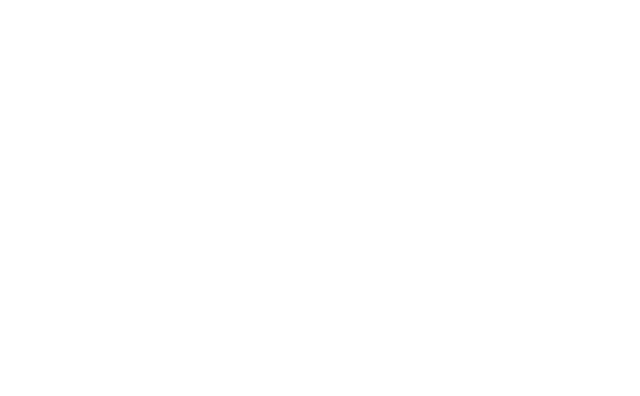
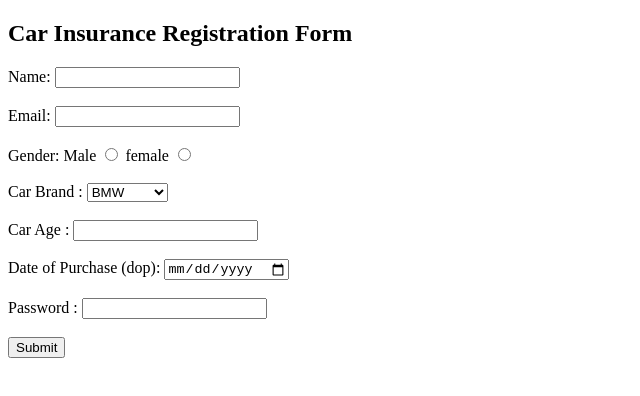
Before and after one commit to acciojob/car-insurance-form-dahalerohit, a website: page main.html in a window 1280 px wide. Shown: the whole page, without its empty margins (0-640 px from the left). Drawn offline with Linux system fonts and the light colour scheme.

Commit message:
created a submission

```diff
--- a/main.html
+++ b/main.html
@@ -1,16 +1,51 @@
 <!DOCTYPE html>
+<html lang="en">
+<head>
+    <meta charset="UTF-8">
+    <meta name="viewport" content="width=device-width, initial-scale=1.0">
+    <title>Car Insrance Registration Form</title>
 
-<html>
+</head>
+<body>
+	<header>
+		<h2>Car Insurance Registration Form </h2>
+	</header>
+    <form action="" method="post">
+	<label for="name"> Name: </label>
+	<input type="text" id="name" name="name" required><br><br>
 
-<head>
-	<link rel="stylesheet" href="styles.css">
-</head>
+	<label for="email"> Email: </label>
+	<input type="email" id="email" name="email" required><br><br>
 
-<body>
-	<!-- the entire body must be written by student -->
-    <script type="text/javascript" src="./script.js">
-</script>
+	<label for="gender"> Gender:</label>
+	<label for="male"> Male</label>
+	<input type="radio" id="male" name="male" required>
+	<lable for="female">female</lable>
+	<input type="radio" id="female" name="female" required><br><br>
 
+	<label for="cars"> Car Brand : </label>
+	<select id="cars" name="cars" >
+		<option value="BMW"> BMW </option>
+		<option Value="Audi">Audi</option>
+		<option Value="Mercedez">Mercedez</option>
+	</select><br><br>
+
+		<label for="carage"> Car Age :</label>
+		<input type="number" id="carage" name="car age" required><br><br>
+
+		<label for="dop"> Date of Purchase (dop):</label>
+		<input type="date" id="dop" name="date of purchase(dop)" required><br><br>
+
+        <label for="password"> Password :</label>
+		<input type="password" id="password" name="password" required><br><br>
+
+		<button type="submit"> Submit </button>
+
+
+
+
+
+
+	</form>
 </body>
-
 </html>
```
